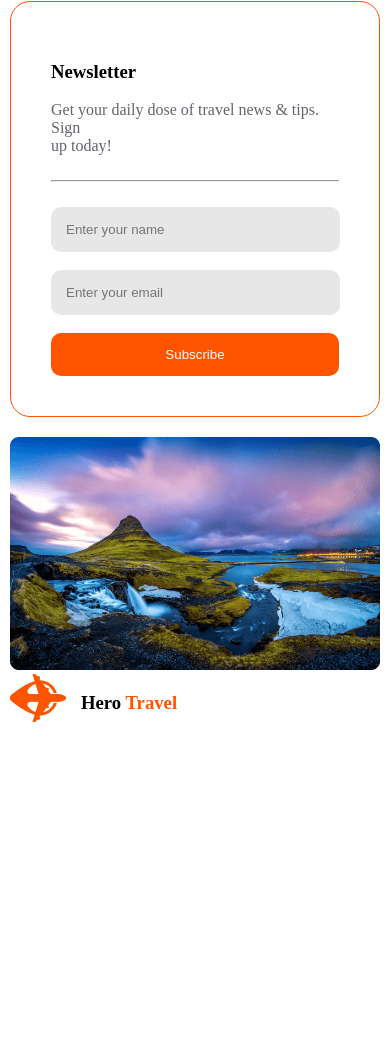
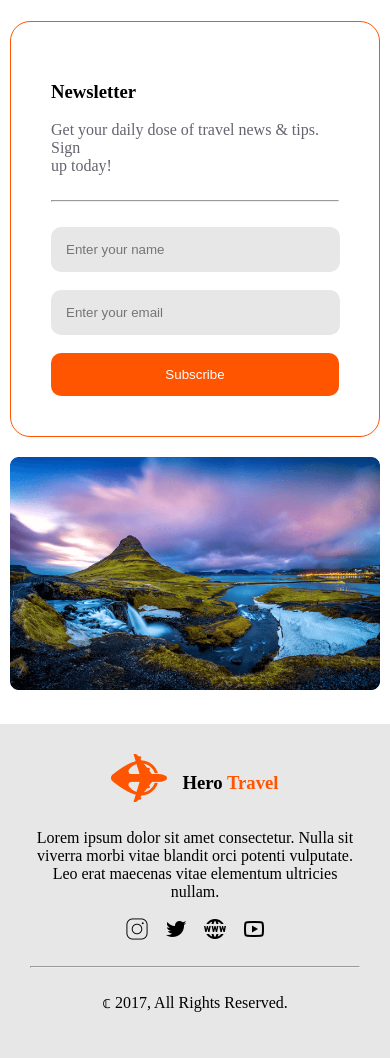
Before and after one commit to sifayet007/assignment_2, a plain HTML site: page index.html in a window 390 px wide. Shown: the part 6477-7535 px from the top of the page. Before the commit the page ends 7220 px from the top, so only its background shows below. Drawn offline with Linux system fonts and the light colour scheme.

Commit message:
addad footer section and responsive

```diff
--- a/index.html
+++ b/index.html
@@ -11,8 +11,8 @@
       type="image/x-icon"
     />
   </head>
-  <body class="max-width">
-    <header>
+  <body>
+    <header class="max-width">
       <!-- ==nav section== -->
       <section class="nav-container">
         <nav class="nav-section">
@@ -34,7 +34,7 @@
         </nav>
       </section>
     </header>
-    <main>
+    <main class="max-width">
       <!-- ==banner section== -->
       <section class="banner-container" id="b-c">
         <div class="banner-content">
@@ -325,13 +325,30 @@
         </div>
       </section>
     </main>
-    <footer>
-      <div class="nav-icon-section">
+    <!-- footer section -->
+    <footer class="footer-container">
+      <div class="nav-icon-section footer">
         <div>
           <img src="Images/Group 40071 (2).png" alt="" />
         </div>
         <h3>Hero<span class="primary-color"> Travel</span></h3>
       </div>
+      <p>
+        Lorem ipsum dolor sit amet consectetur. Nulla sit viverra morbi vitae
+        blandit orci potenti vulputate. Leo erat maecenas vitae elementum
+        ultricies nullam.
+      </p>
+      <div class="footer-icon-container">
+        <img src="Images/icon/icons8-instagram-24.png" alt="" /><img
+          src="Images/icon/icons8-twitter-bird-24.png"
+          alt=""
+        /><img src="Images/icon/icons8-website-24.png" alt="" /><img
+          src="Images/icon/icons8-youtube-24.png"
+          alt=""
+        />
+      </div>
+      <hr class="primary-color" />
+      <p>&copf; 2017, All Rights Reserved.</p>
     </footer>
   </body>
 </html>
--- a/style.css
+++ b/style.css
@@ -392,6 +392,21 @@ a:hover {
   padding: 14px 25px;
   border-radius: 10px;
 }
+/* footer section */
+.footer {
+  justify-content: center;
+}
+.footer-container {
+  background-color: #e7e7e8;
+  text-align: center;
+  padding: 110px;
+  margin-top: 100px;
+}
+.footer-icon-container {
+  display: flex;
+  justify-content: center;
+  gap: 15px;
+}
 
 /* responsive section */
 @media (max-width: 576px) {
@@ -491,4 +506,9 @@ a:hover {
     width: 100%;
     margin-top: 20px;
   }
+  /* footer section */
+  .footer-container {
+    padding: 30px;
+    margin-top: 20px;
+  }
 }
```
Also changed, not shown: Images/icon/icons8-instagram-24.png (added), Images/icon/icons8-twitter-bird-24.png (added), Images/icon/icons8-website-24.png (added), Images/icon/icons8-youtube-24.png (added).
